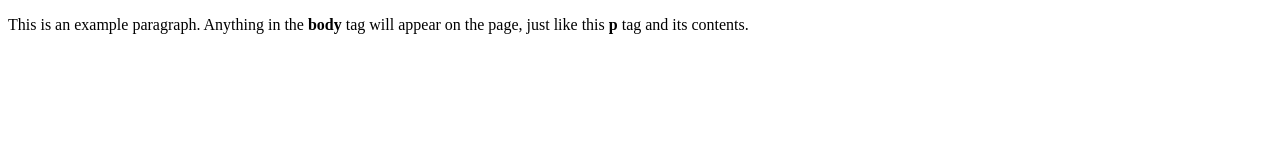
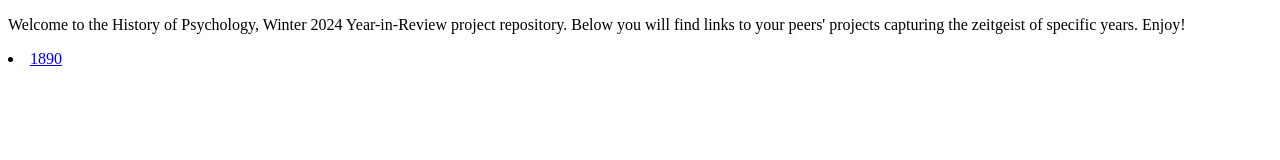
Before and after one commit to HashemiScience/historyofpsychtimeline, a plain HTML site: page index.html in a window 1280 px wide. Drawn offline with Linux system fonts and the light colour scheme.

Commit message:
Update index.html

```diff
--- a/index.html
+++ b/index.html
@@ -1,9 +1,12 @@
 <!doctype html>
 <html>
   <head>
-    <title>This is the title of the webpage!</title>
+    <title>History of Psychology Timeline</title>
   </head>
   <body>
-    <p>This is an example paragraph. Anything in the <strong>body</strong> tag will appear on the page, just like this <strong>p</strong> tag and its contents.</p>
+    <p>Welcome to the History of Psychology, Winter 2024 Year-in-Review project repository. Below you will find links to your peers' projects capturing the zeitgeist of specific years. Enjoy!</p>
+  <li class="masthead__menu-item">
+          <a href="https://hashemiscience.github.io/historyofpsychtimeline/1879+%2011.pdf">1890</a>
+        </li>
   </body>
 </html>
```
